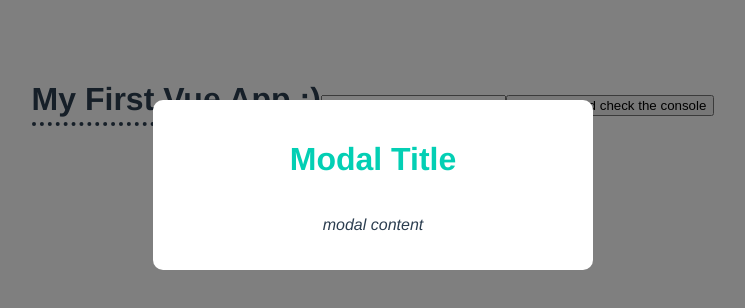
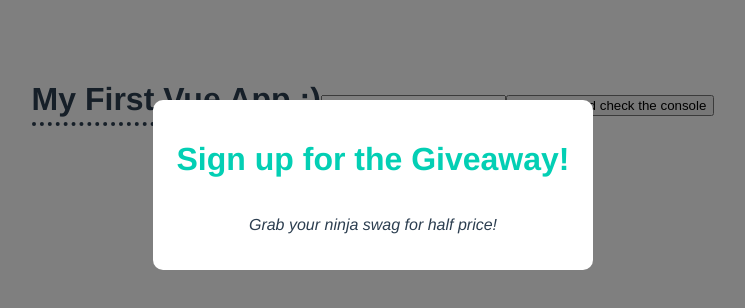
Before and after one commit to matherton/Vue3, a Vue app in the folder modal-project/: page / in a window 1280 px wide. Shown: the top 308 px of the page, without its empty margins (267-1012 px from the left). Built offline with nearby package versions, Linux system fonts and the light colour scheme.

Commit message:
binded header and text props to Modal components data object

```diff
--- a/modal-project/src/App.vue
+++ b/modal-project/src/App.vue
@@ -2,7 +2,7 @@
   <h1>{{ title }}</h1>
   <input type="text" ref="name" />
   <button @click="handleClick">Press me and check the console</button>
-  <Modal />
+  <Modal :header="header" :text="text" />
 </template>
 
 <script>
@@ -11,7 +11,11 @@ export default {
   name: "App",
   components: { Modal },
   data() {
-    return { title: "My First Vue App :)" };
+    return {
+      title: "My First Vue App :)",
+      header: "Sign up for the Giveaway!",
+      text: "Grab your ninja swag for half price!",
+    };
   },
   methods: {
     handleClick() {
--- a/modal-project/src/components/Modal.vue
+++ b/modal-project/src/components/Modal.vue
@@ -1,11 +1,17 @@
 <template>
   <div class="backdrop" @click="$emit('close')">
     <div class="modal">
-      <h1>Modal Title</h1>
-      <p>modal content</p>
+      <h1>{{ header }}</h1>
+      <p>{{ text }}</p>
     </div>
   </div>
 </template>
+
+<script>
+export default {
+  props: ["header", "text"],
+};
+</script>
 
 <style scoped>
 .modal {
```
